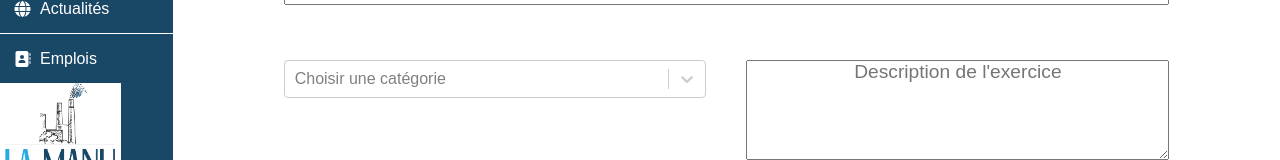
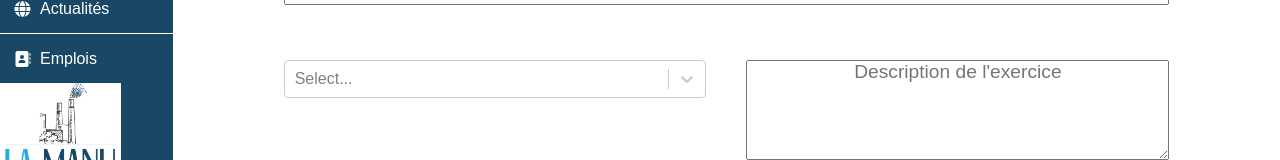
Before and after one commit to AezardSR/Le_Flamant_Bleu, a React (Create React App) app: page /ajouter_exercice in a window 1280 px wide. Shown: the part 377-537 px from the top of the page. Built offline with nearby package versions, Linux system fonts and the light colour scheme.

Commit message:
Début de la mise en place de l'api sur Réact

```diff
--- /dev/null
+++ b/src/component/AddCategorie.js
@@ -0,0 +1,40 @@
+import React from 'react';
+import axios from 'axios';
+import { Link } from 'react-router-dom'
+
+export default class AddCategorie extends React.Component {
+  state = {
+    categorie: '',
+  }
+
+  handleChange = event => {
+    this.setState({ categorie: event.target.value });
+  }
+
+  handleSubmit = event => {
+    event.preventDefault();
+
+    const user = {
+        categorie: this.state.categorie
+    };
+
+    axios.post(`http://localhost:8000/api/categories/`, {
+        categorie: user.categorie
+    })
+
+  }
+
+  render() {
+    return (
+      <div>
+        <form onSubmit={this.handleSubmit}>
+          <label>
+            Nom de la catégorie:
+            <input type="text" name="categorie" onChange={this.handleChange} />
+          </label>
+          <button type="submit">Add</button>
+        </form>
+      </div>
+    )
+  }
+}
--- a/src/component/AddExercice.js
+++ b/src/component/AddExercice.js
@@ -1,42 +1,65 @@
 import React, { Component } from 'react'
+import axios from 'axios';
 import Select from 'react-select'
 import { Link } from 'react-router-dom'
 import '../css/AddLesson.css';
 
-export default class AddExercice extends Component {
+export default class AddExercice extends React.Component {
+
+  state = {
+    name: '',
+    content: '',
+    id_parts: '2',
+  }
+
+  handleChange = event => {
+    this.setState({
+      name: event.target.value,
+      content: event.target.value,
+      id_parts: event.target.value,
+     });
+  }
+
+  handleSubmit = event => {
+    event.preventDefault();
+
+    const nameExo       = {name: this.state.name};
+    const contentExo    = {content: this.state.content}
+    const id_partsExo   = {id_parts: this.state.id_parts}
+
+    axios.post(`http://localhost:8000/api/exercice/{name}/{content}/{id_parts}`, { nameExo }, { contentExo }, { id_partsExo })
+      .then(res => {
+        console.log(res);
+        console.log(res.data);
+      })
+  }
+
   render() {
-    const categories = [
-      { value: 'test1', label: 'test1' },
-      { value: 'test2', label: 'test2' },
-      { value: 'test3', label: 'test3' },
-      { value: 'test4', label: 'test3' },
-      { value: 'test5', label: 'test3' },
-      { value: 'test6', label: 'test3' },
-      { value: 'test7', label: 'test3' },
-      { value: 'test8', label: 'test3' },
-      { value: 'test9', label: 'test3' },
-      { value: 'test10', label: 'test3' },
+
+    const testOption = [
+      { value: 'chocolate', label: 'Chocolate' },
+      { value: 'strawberry', label: 'Strawberry' },
+      { value: 'vanilla', label: 'Vanilla' }
     ]
 
   return (
     <div>
-      <form className="form-add-lesson">
+      <form className="form-add-lesson" onSubmit={this.handleSubmit}>
             <div className='form-add-lesson-add-pdf'>
                 <input type="file" className="form-add-lesson-pdf" placeholder="Veuillez insérer un fichier pdf"></input>
             </div>
 
             <div className='form-add-lesson-add-title'>
-                <input className="form-add-lesson-title" placeholder="Insérer titre"></input>
+                <input name="name" onChange={this.handleChange} className="form-add-lesson-title" placeholder="Insérer titre"></input>
             </div>
 
             <div className='form-add-lesson-add-details'>
                 <div className='form-add-lesson-select-categorie'>
-                    <Select options={categories} placeholder="Choisir une catégorie"/>
+                    <Select options={testOption} onChange={this.handleChange} />
                 </div>
-
                 <div className='form-add-lesson-add-description'>
-                    <textarea className="form-add-lesson-description" placeholder="Description de l'exercice"></textarea>
-                    <Link to="/cours"><button type="submit" className="btn btn-form-add-lesson">Valider l'exercice</button></Link>
+                    <textarea name="content" onChange={this.handleChange} className="form-add-lesson-description" placeholder="Description de l'exercice"></textarea>
+                    <Link to="/exercice"><button type="submit" className="btn btn-form-add-lesson">Valider l'exercice</button></Link>
                 </div>
             </div>
         </form>
--- a/src/component/App.js
+++ b/src/component/App.js
@@ -15,6 +15,7 @@ import Lesson from './Lesson.js';
 import Exercice from './Exercice.js';
 import AddLesson from './AddLesson.js';
 import AddExercice from './AddExercice.js';
+import AddCategorie from './AddCategorie.js';
 import JobsAnnouncements from './JobsAnnouncements.js';
 import AddJobsAnnouncements from './AddJobsAnnouncements.js';
 import IndexJobsAnnouncements from './IndexJobsAnnouncements.js';
@@ -46,17 +47,19 @@ class App extends Component {
             <Route path="/calendrier" element={<><MenuPrincipal /><Calendrier /></>} />
             <Route path="/add-event-planning" element={<><MenuPrincipal /><AddEventPlanning /></>} />
 
-            {/* Cours */}
-            <Route path="/cours" element={<><MenuPrincipal /><Lesson /></>} />
-            <Route path="/ajouter_cours" element={<><MenuPrincipal /><AddLesson /></>} />
+            <Route path="/ajouter_categorie" element={<><MenuPrincipal /><AddCategorie /></>} />
+                {/* Cours */}
+                <Route path="/cours" element={<><MenuPrincipal /><Lesson /></>} />
+                <Route path="/ajouter_cours" element={<><MenuPrincipal /><AddLesson /></>} />
+
+                {/* Exercice */}
+                <Route path="/exercice" element={<><MenuPrincipal /><Exercice /></>} />
+                <Route path="/ajouter_exercice" element={<><MenuPrincipal /><AddExercice /></>} />
 
             {/* Fiches d'informations */}
             <Route path="/FormAddUser" element={<><MenuPrincipal /><FormAddUser /></>} />
             <Route path="/listUser" element={<><MenuPrincipal /><ListUtilisateur /></>} />
 
-            {/* Exercice */}
-            <Route path="/exercice" element={<><MenuPrincipal /><Exercice /></>} />
-            <Route path="/ajouter_exercice" element={<><MenuPrincipal /><AddExercice /></>} />
 
             {/* Annonces boulots */}
             <Route path="/annonces_emplois" element={<><MenuPrincipal /><JobsAnnouncements /></>} />
--- a/src/component/Exercice.js
+++ b/src/component/Exercice.js
@@ -1,20 +1,49 @@
 import React, { Component } from 'react'
+import axios from 'axios';
 import { Link } from 'react-router-dom'
 import '../css/Lesson.css';
 
-export default class Exercice extends Component {
+export default class Exercice extends React.Component {
+  state = {
+    exercice: [],
+    categorie: []
+  }
+
+  componentDidMount() {
+    axios.get('http://localhost:8000/api/exercice')
+      .then(res => {
+        const exercice = res.data;
+        this.setState({ exercice });
+      })
+
+    axios.get('http://localhost:8000/api/categories')
+      .then(res => {
+        const categorie = res.data;
+        this.setState({ categorie });
+      })
+  }
+
   render() {
-    const categorie = ['CSS', 'PHP', 'HTML', 'Bootstrap', 'Node JS', 'GIT'];
-    const listcategorie = categorie.map((categorie) =>
-      <li className="listing-name-categorie">{categorie} <span style={{fontWeight: 100}}>V</span></li>
-    );
     return (
       <div>
           <h2>Exercices [nom de la formation]</h2>
           <div className="listing-lesson">
-            <ul className="listing-categorie-nav">
-              {listcategorie}
-            </ul>
+              <ul className="listing-categorie-nav">
+                  {
+                    this.state.categorie
+                      .map(categorie =>
+                        <li className="listing-name-categorie">{categorie.categorie}<span style={{fontWeight: 100}}>V</span></li>
+                      )
+                  }
+              </ul>
+              <ul>
+                  {
+                    this.state.exercice
+                      .map(exercice =>
+                        <li>{exercice.name}</li>
+                      )
+                  }
+              </ul>
           </div>
 
          <Link to="/ajouter_exercice"><button className="link-lesson-add">Ajouter un exercice</button></Link>
--- a/src/component/MaFormation.js
+++ b/src/component/MaFormation.js
@@ -1,7 +1,7 @@
 import React, { Component } from 'react'
 import { Link } from "react-router-dom";
 import { FontAwesomeIcon } from '@fortawesome/react-fontawesome'
-import {faLaptopCode, faCalendar, faGraduationCap} from "@fortawesome/free-solid-svg-icons";
+import {faLaptopCode, faCalendar, faGraduationCap, faAtom} from "@fortawesome/free-solid-svg-icons";
 import '../css/BlocNavigation.css';
 
 export class MaFormation extends Component {
@@ -14,6 +14,7 @@ export class MaFormation extends Component {
 
             <Link to="/cours" className='bloc-navigation navigation-lesson'><FontAwesomeIcon icon={faGraduationCap} />Mes cours</Link>
             <Link to="/exercice" className='bloc-navigation navigation-exercice'><FontAwesomeIcon icon={faLaptopCode} />Mes exercices</Link>
+            <Link to="/ajouter_categorie" className='bloc-navigation navigation-categorie'><FontAwesomeIcon icon={faAtom} />Créer une catégorie</Link>
             <Link to="/calendrier" className='bloc-navigation navigation-planning'><FontAwesomeIcon icon={faCalendar} />Mon planning</Link>
 
           </div>
```
